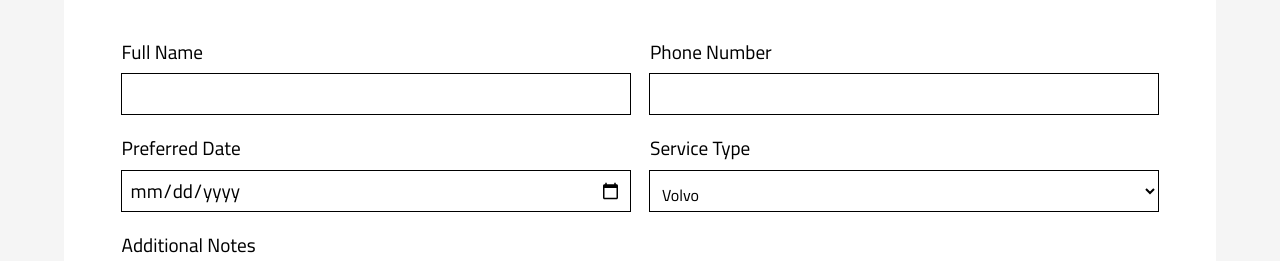
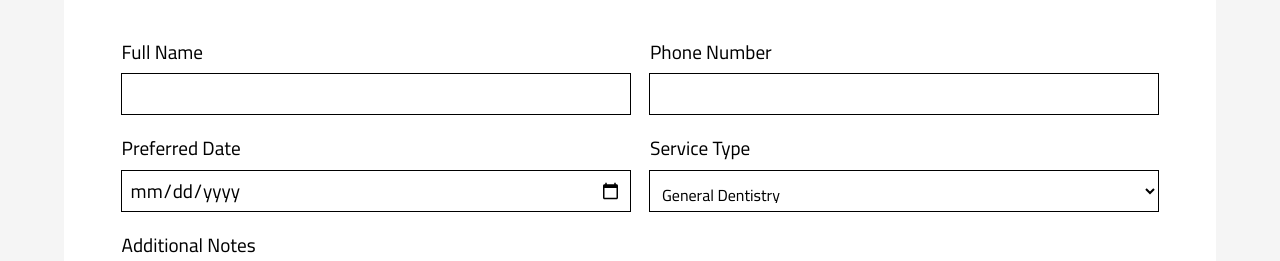
Before and after one commit to Ramez142/Smaily, a Next.js app: page /en in a window 1280 px wide. Shown: the part 3579-3840 px from the top of the page. Built offline with nearby package versions, Linux system fonts and the light colour scheme.

Commit message:
update contact form

```diff
--- a/src/components/Contact.jsx
+++ b/src/components/Contact.jsx
@@ -31,9 +31,10 @@ export default function Contact() {
                         <div className="flex flex-col md:w-1/2">
                             <label htmlFor="type" className='mb-2'> {t('booking_service_type')} </label>
                             <select name="type" id="type" className='h-10 p-2 text-base ring-1' required >
-                                <option value="volvo">Volvo</option>
-                                <option value="saab">Saab</option>
-                                <option value="opel">Opel</option>
+                                <option value="general"> {t('general_dentistry')} </option>
+                                <option value="cosmetic"> {t('cosmetic')} </option>
+                                <option value="orthodontics"> {t('orthodontics')} </option>
+                                <option value="whitening"> {t('teeth_whitening')} </option>
                             </select>
                         </div>
                     </div>
```
